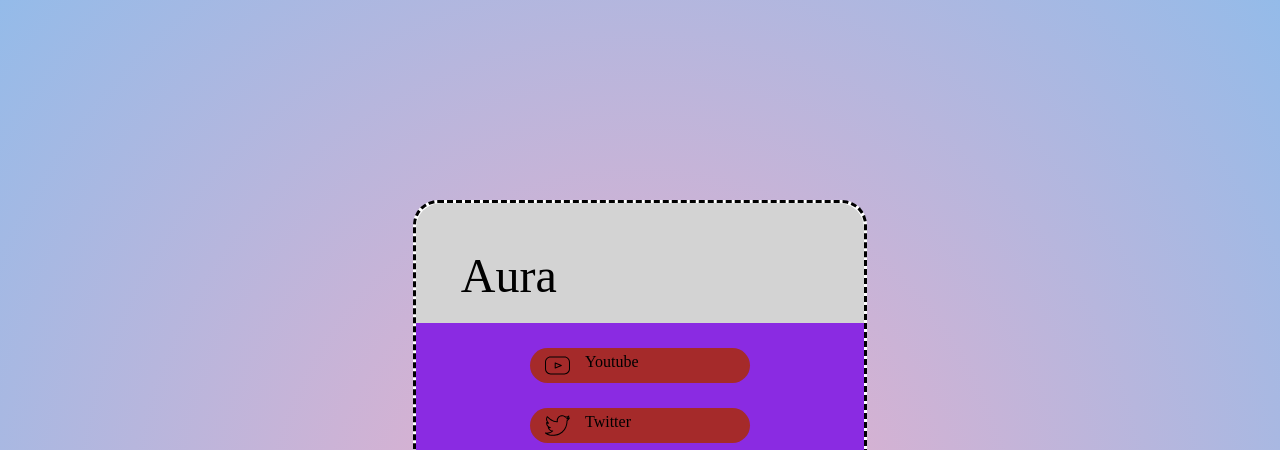
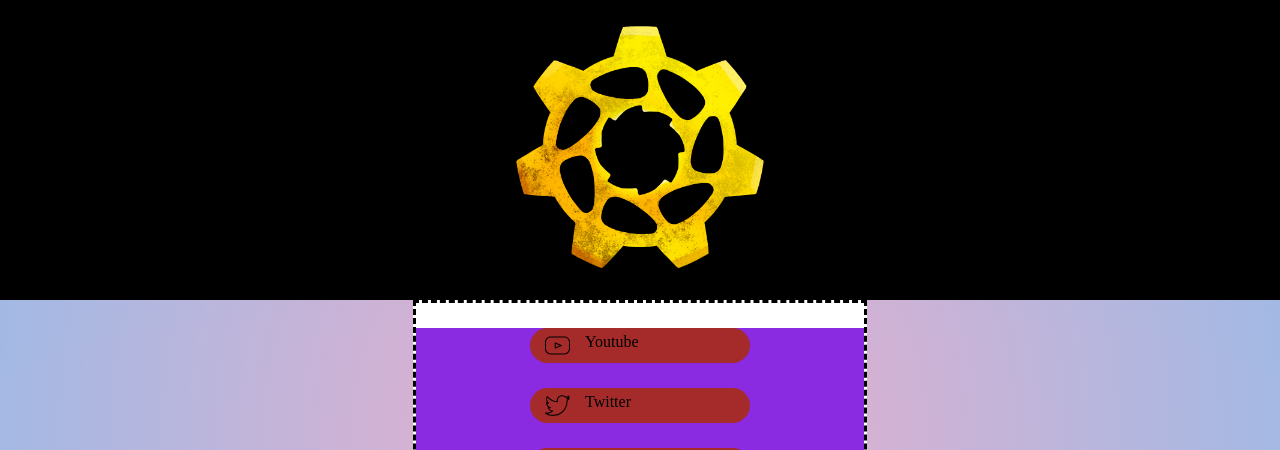
Before and after one commit to alclvt/alclvt.github.io, a plain HTML site: page index.html in a window 1280 px wide. Shown: the top 450 px of the page. Drawn offline with Linux system fonts and the light colour scheme.

Commit message:
Update the heading section

```diff
--- a/index.html
+++ b/index.html
@@ -6,10 +6,12 @@
 </head>
 
 <body>
+    <div class="head">
+        <div class="logo-container">
+            <img class="logo-image" src="Resources/PNG/Aura_logo.png" width="100" height="100">
+        </div>
+    </div>
     <div class="container">
-        <div class="logo-container">
-            <div class="logo-text">Aura</div>
-        </div>
         <div class="links-container">
             <ul class="links">
                 <li><img src="Resources/SVG/YoutubeIcon.svg" width="25" height="25"><span>Youtube</span></li>
--- a/style.css
+++ b/style.css
@@ -15,32 +15,33 @@ h1 {
   margin: 0;
 }
 
-.container {
-  background: white;
-  border-radius: 25px;
-  border-style: dashed;
-  position: relative;
-  width: 35%;
-  margin: 200px auto;
-  display: flex;
-  flex-direction: column;
+.head {
+  background: black;
+  width: 100%;
+  height: 300px;
+  top: 0px;
 }
 
 .logo-container {
-  background: lightgray;
-  height: 120px;
-  border-top-left-radius: 25px;
-  border-top-right-radius: 25px;
+  width: 300px;
+  margin: auto;
+  display: flex;
+  align-items: center;
 }
 
-.logo-text {
-  width: 100px;
-  font-size: 48px;
-  margin: 10% 0% 0% 10%;
+.logo-image {
+  width: 300px;
+  height: 300px;
+}
+
+.container {
+  background: white;
+  border-style: dashed;
+  width: 35%;
+  margin: 0px auto;
 }
 
 .links-container {
-  height: 300px;
   border-bottom-left-radius: 25px;
   border-bottom-right-radius: 25px;
   background-color: blueviolet;
```
Also changed, not shown: Resources/PNG/Aura_logo.png (added).
